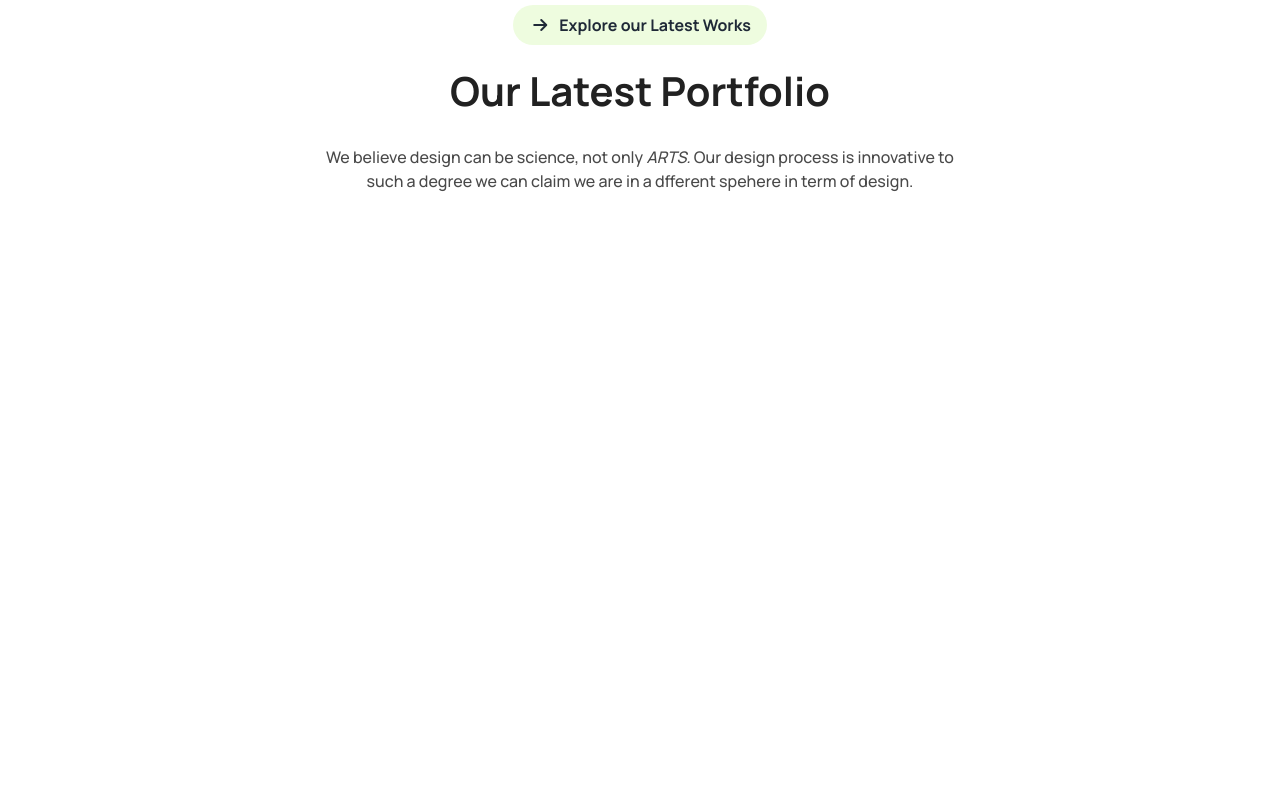
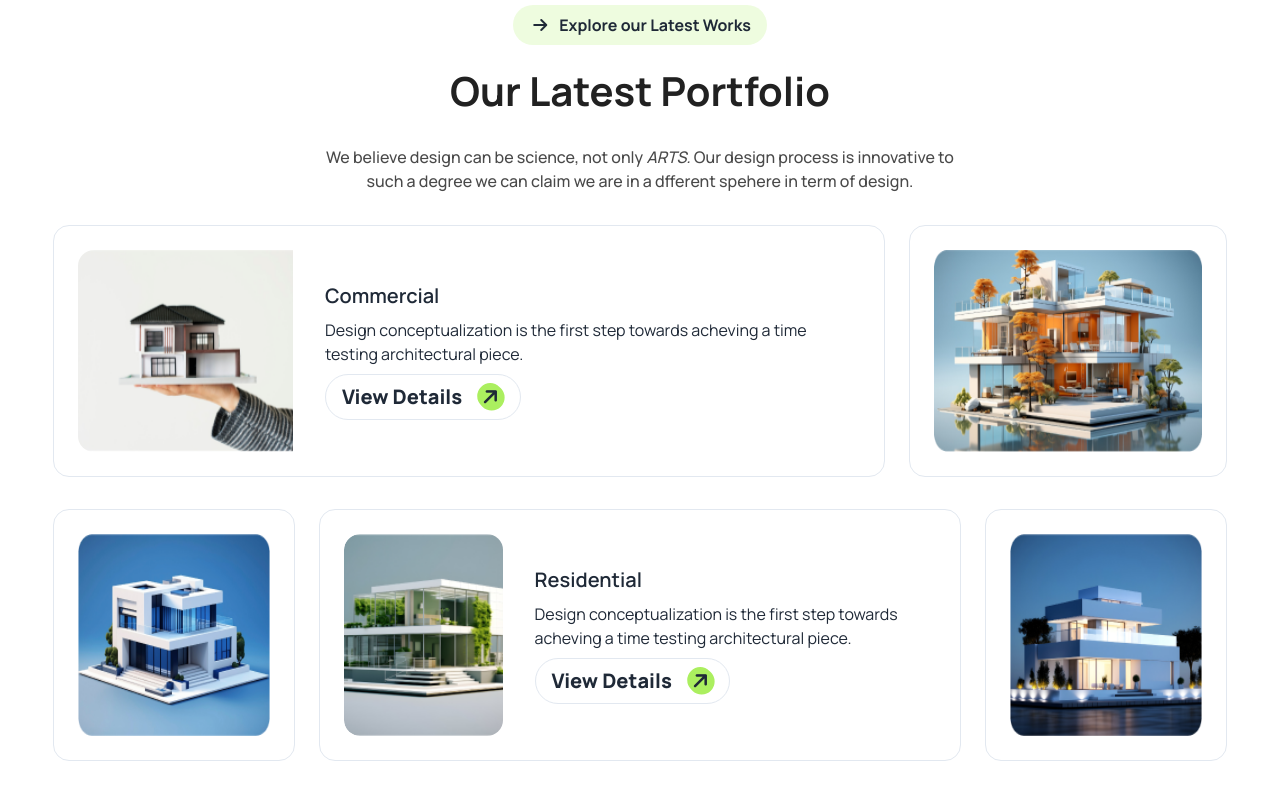
Before and after one commit to SubhaeSadeek/Bres9-A3, a plain HTML site: page index.html in a window 1280 px wide. Shown: the part 2516-3316 px from the top of the page. Before the commit the page ends 2805 px from the top, so only its background shows below. Drawn offline with nearby package versions, Linux system fonts and the light colour scheme.

Commit message:
our latest portfolio has been completed

```diff
--- a/index.html
+++ b/index.html
@@ -44,7 +44,7 @@
 					class="navbar-start gap-2 items-center w-full lg:w-1/2 justify-between lg:justify-start flex-row-reverse lg:flex-row"
 				>
 					<div class="dropdown">
-						<div tabindex="0" role="button" class="btn btn-ghost lg:hidden">
+						<div tabindex="0" role="button" class="lg:hidden">
 							<svg
 								xmlns="http://www.w3.org/2000/svg"
 								class="h-5 w-5"
@@ -229,7 +229,7 @@
 				<!-- achievement section -->
 
 				<div
-					class="w-11/12 mx-auto p-8 mt-14 rounded-3xl bg-white flex justify-around"
+					class="w-11/12 mx-auto p-8 mt-14 rounded-3xl bg-white flex flex-col lg:flex-row gap-3 lg:justify-around"
 				>
 					<!-- card-1 -->
 					<div class="text-center">
@@ -277,7 +277,7 @@
 						</p>
 					</div>
 					<!-- card container -->
-					<div class="w-11/12 mx-auto mt-8 flex gap-6">
+					<div class="w-11/12 mx-auto mt-8 flex flex-col lg:flex-row gap-6">
 						<!-- concept section --card-1 -->
 						<div class="bg-[#E7C1D3] rounded-2xl p-6">
 							<img src="./assets/concept.png" alt="" />
@@ -344,6 +344,77 @@
 						of design.
 					</p>
 				</div>
+				<!-- grid section -->
+				<!-- first row -->
+				<div class="w-11/12 mx-auto grid grid-cols-1 lg:grid-cols-7 gap-6 mt-8">
+					<div
+						class="card lg:card-side bg-base-100 lg:col-span-5 p-6 border border-slate-200"
+					>
+						<figure>
+							<img
+								class="h-full"
+								src="./assets/img1.png"
+								alt="home on a hand"
+							/>
+						</figure>
+						<div class="card-body">
+							<h2 class="card-title">Commercial</h2>
+							<p>
+								Design conceptualization is the first step towards acheving a
+								time testing architectural piece.
+							</p>
+							<div class="">
+								<button
+									class="px-4 py-2 rounded-[32px] font-extrabold text-xl mx-auto border border-slate-200"
+								>
+									View Details
+									<i
+										class="fa-solid fa-arrow-right -rotate-45 bg-[#ABEF5F] rounded-full ml-3 p-1"
+									></i>
+								</button>
+							</div>
+						</div>
+					</div>
+					<div class="col-span-2 p-6 border border-slate-200 rounded-2xl">
+						<img class="w-full h-full" src="./assets/img2.png" alt="" />
+					</div>
+				</div>
+				<!-- second row -->
+				<div class="w-11/12 mx-auto grid grid-cols-1 lg:grid-cols-9 gap-6 mt-8">
+					<div class="col-span-2 p-6 border border-slate-200 rounded-2xl">
+						<img class="w-full h-full" src="./assets/img3.png" alt="">
+					</div>
+					<div
+						class="card lg:card-side bg-base-100 lg:col-span-5 p-6 border border-slate-200"
+					>
+						<figure>
+							<img
+								class="w-full h-full rounded-2xl"
+								src="./assets/img4.png"
+								alt="home with lush green on verandah"
+							/>
+						</figure>
+						<div class="card-body">
+							<h2 class="card-title">Residential</h2>
+							<p>
+								Design conceptualization is the first step towards acheving a
+								time testing architectural piece.
+							</p>
+							<div class="">
+								<button
+									class="px-4 py-2 rounded-[32px] font-extrabold text-xl mx-auto border border-slate-200"
+								>
+									View Details
+									<i
+										class="fa-solid fa-arrow-right -rotate-45 bg-[#ABEF5F] rounded-full ml-3 p-1"
+									></i>
+								</button>
+							</div>
+						</div>
+					</div>
+					<div class="lg:col-span-2 p-6 border border-slate-200 rounded-2xl">
+						<img class="w-full h-full" src="./assets/img5.png" alt="">
+					</div>
 			</section>
 		</main>
 		<footer></footer>
```
